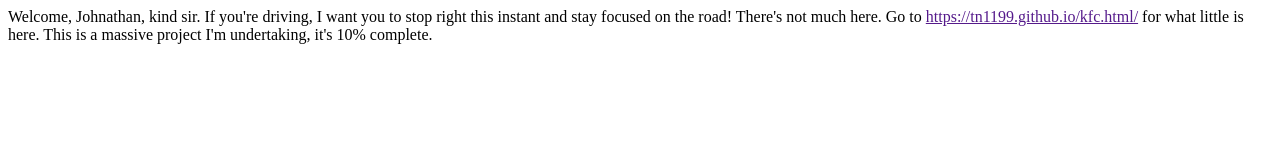
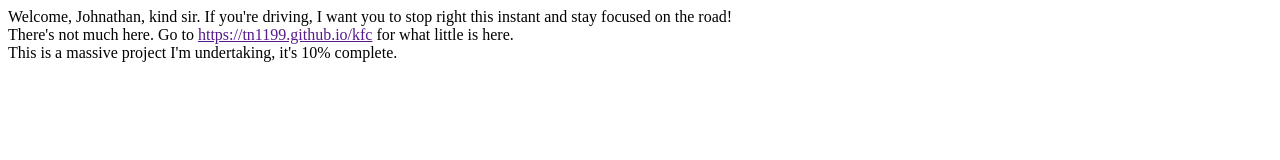
Before and after one commit to tn1199/Hire-Me, a plain HTML site: page sdut.html in a window 1280 px wide. Drawn offline with Linux system fonts and the light colour scheme.

Commit message:
fix link to kfc

```diff
--- a/sdut.html
+++ b/sdut.html
@@ -5,7 +5,7 @@
 </head>
 <body>
 Welcome, Johnathan, kind sir. If you're driving, I want you to stop right this instant and stay focused on the road!
-There's not much here. Go to <a href "kfc.html">https://tn1199.github.io/kfc.html/</a> for what little is here.
-This is a massive project I'm undertaking, it's 10% complete.
+<br>There's not much here. Go to <a href "kfc.html">https://tn1199.github.io/kfc</a> for what little is here.
+<br>This is a massive project I'm undertaking, it's 10% complete.
 </body>
 </html>
```
